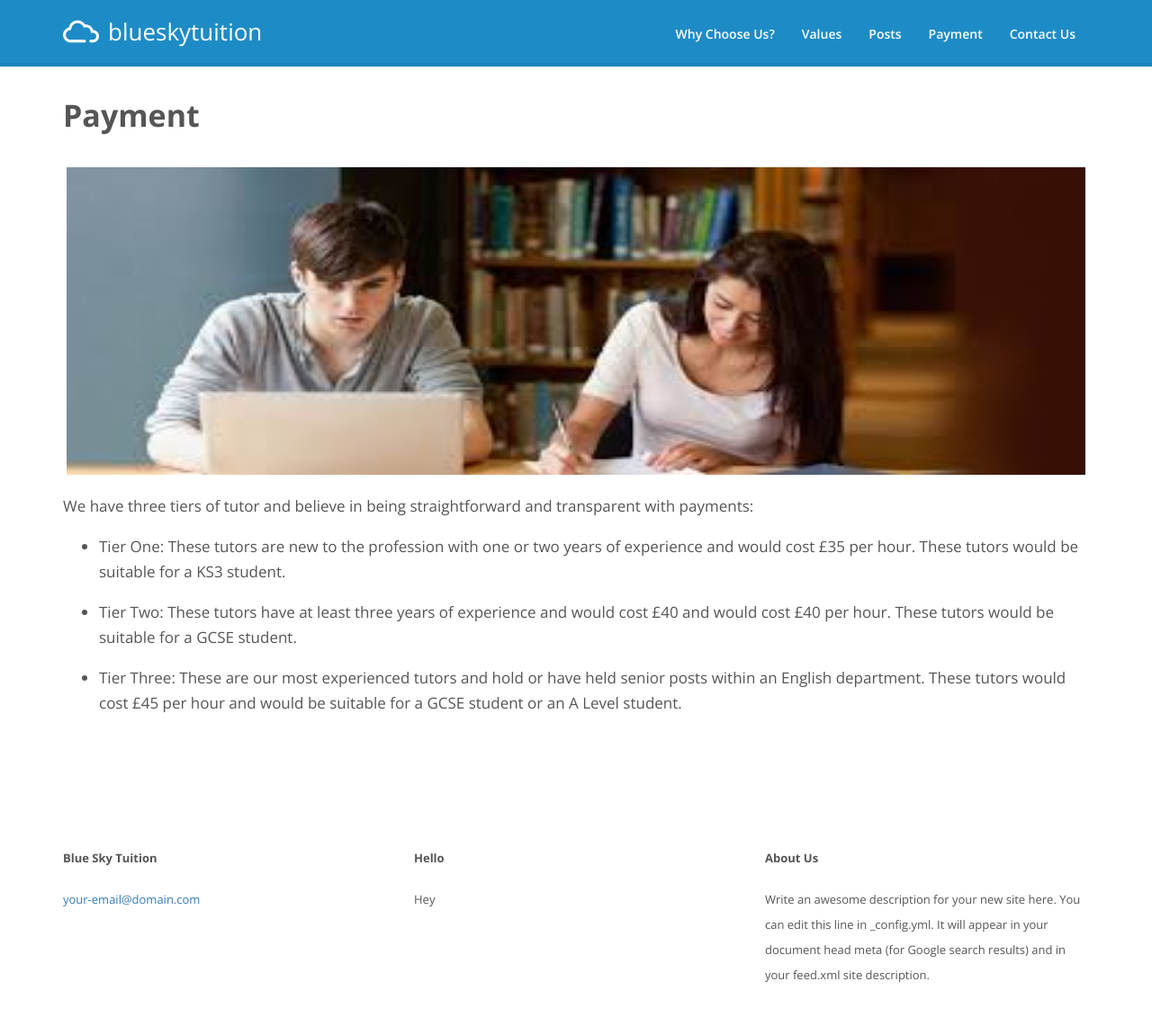
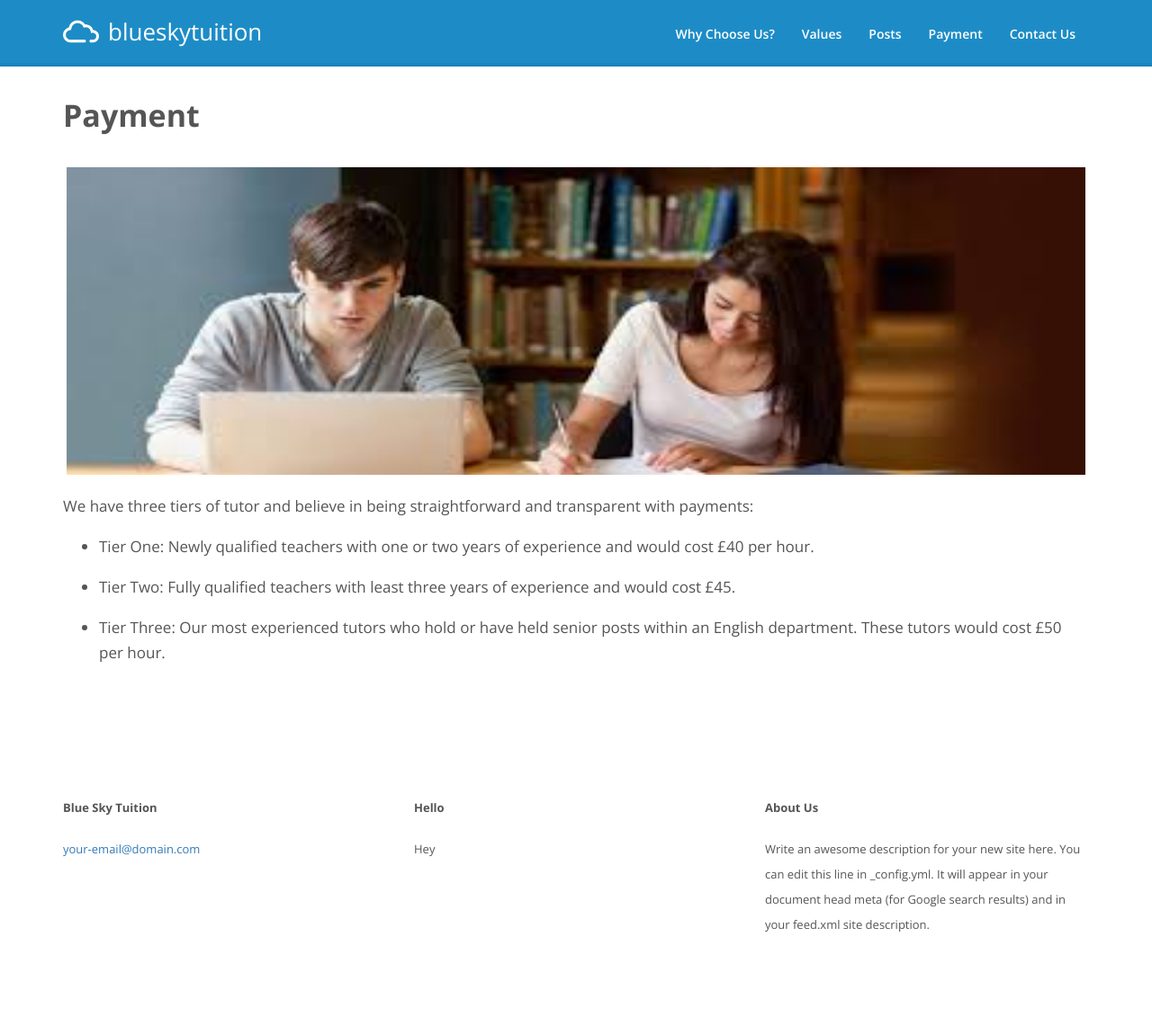
Before and after one commit to 01taylop/blue-sky-tuition, a Jekyll site: the page built from payment.md, in a window 1280 px wide. Shown: the whole page at 90% size. Built offline with Jekyll 4.4.1, drawn with Linux system fonts in a browser that asks for light colours; after the commit the page ends 1085 px from its top, so only the background shows below that.

Commit message:
Update payment.md

```diff
--- a/payment.md
+++ b/payment.md
@@ -7,8 +7,8 @@ weight: 4
 
 We have three tiers of tutor and believe in being straightforward and transparent with payments:
 
-- Tier One: These tutors are new to the profession with one or two years of experience and would cost £35 per hour. These tutors would be suitable for a KS3 student.
+- Tier One: Newly qualified teachers with one or two years of experience and would cost £40 per hour.
 
-- Tier Two: These tutors have at least three years of experience and would cost £40 and would cost £40 per hour. These tutors would be suitable for a GCSE student.
+- Tier Two: Fully qualified teachers with least three years of experience and would cost £45.
 
-- Tier Three: These are our most experienced tutors and hold or have held senior posts within an English department. These tutors would cost £45 per hour and would be suitable for a GCSE student or an A Level student.
+- Tier Three: Our most experienced tutors who hold or have held senior posts within an English department. These tutors would cost £50 per hour.
```
